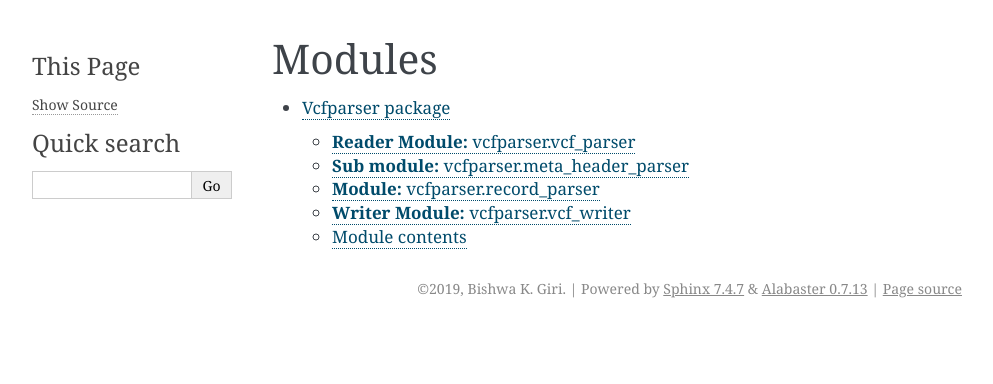
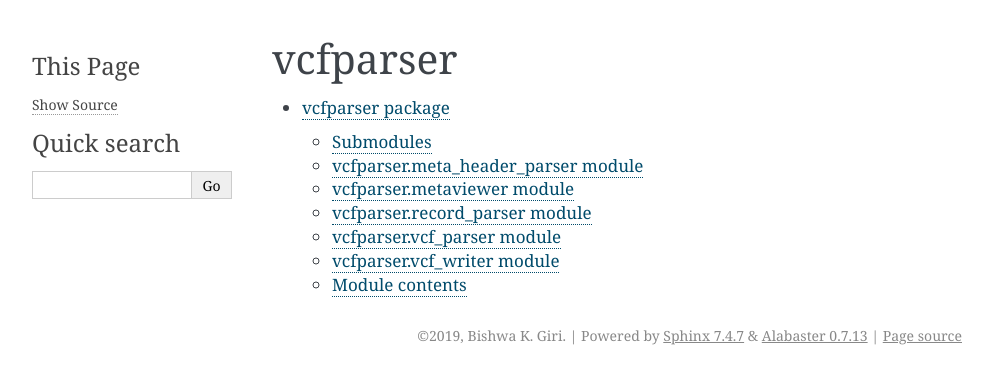
Before and after one commit to everestial/vcfparser, a Sphinx documentation site: the page built from docs/modules.rst, in a window 1280 px wide. Shown: the top 384 px of the page, without its empty margins (148-1141 px from the left). Built offline with Sphinx 7.4.7, drawn with Linux system fonts in a browser that asks for light colours.

Commit message:
Merged Changes

```diff
--- a/docs/modules.rst
+++ b/docs/modules.rst
@@ -1,5 +1,5 @@
-Modules
-=======
+vcfparser
+=========
 
 .. toctree::
    :maxdepth: 4
--- a/docs/record_parser.rst
+++ b/docs/record_parser.rst
@@ -49,6 +49,8 @@ Accessing VCF records:
   - records is an generator object. Therefore, applying ``next(records)`` yields the very first record as Record object.
   - Subsequent ``next(records)`` will yield subsequent records after that first record from the VCF.
   - ``parse_records()`` uses the ``Record`` class which can be used directly if ``record_keys`` and ``record_vals`` are handy.
+
+For more info about Record visit :class:`Record`.
 
 .. TODO: Hyperlink the word ``Record`` (above), so it takes us to the 'Record' class documentation.
 
--- a/docs/vcfparser.rst
+++ b/docs/vcfparser.rst
@@ -1,33 +1,43 @@
-Vcfparser package
+vcfparser package
 =================
 
-**Reader Module:** vcfparser.vcf\_parser
-----------------------------------------
+Submodules
+----------
+
+vcfparser.meta\_header\_parser module
+-------------------------------------
+
+.. automodule:: vcfparser.meta_header_parser
+   :members:
+   :undoc-members:
+   :show-inheritance:
+
+vcfparser.metaviewer module
+---------------------------
+
+.. automodule:: vcfparser.metaviewer
+   :members:
+   :undoc-members:
+   :show-inheritance:
+
+vcfparser.record\_parser module
+-------------------------------
+
+.. automodule:: vcfparser.record_parser
+   :members:
+   :undoc-members:
+   :show-inheritance:
+
+vcfparser.vcf\_parser module
+----------------------------
 
 .. automodule:: vcfparser.vcf_parser
    :members:
    :undoc-members:
    :show-inheritance:
 
-**Sub module:** vcfparser.meta\_header\_parser
-----------------------------------------------
-
-.. automodule:: vcfparser.meta_header_parser
-   :members:
-   :undoc-members:
-   :show-inheritance:
-
-**Module:** vcfparser.record\_parser
-------------------------------------
-
-.. automodule:: vcfparser.record_parser
-   :members:
-   :undoc-members:
-   :show-inheritance:
-
-
-**Writer Module:** vcfparser.vcf\_writer
----------------------------------
+vcfparser.vcf\_writer module
+----------------------------
 
 .. automodule:: vcfparser.vcf_writer
    :members:
```
Also changed, not shown: 1 other file.
